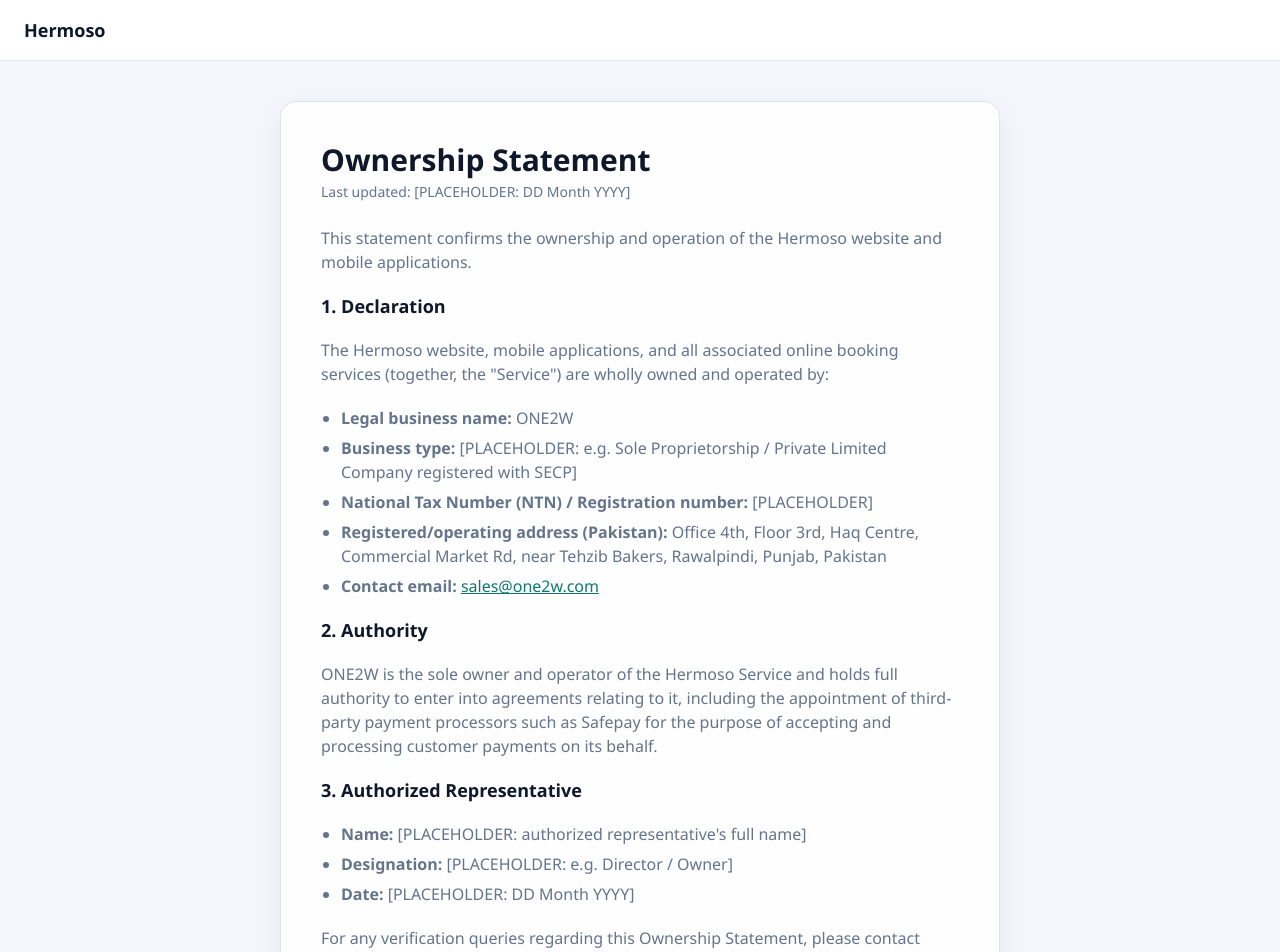
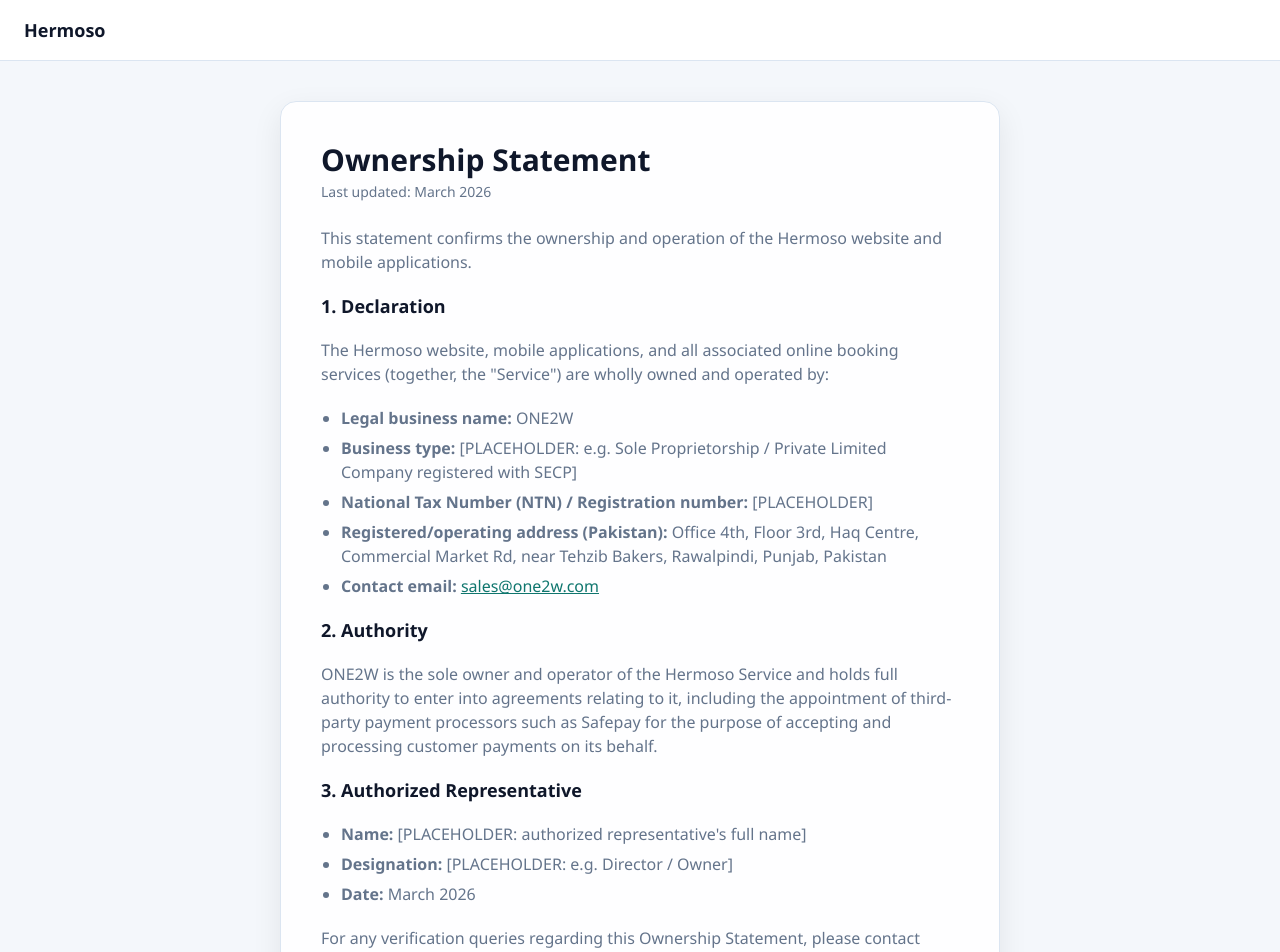
Before and after one commit to shahroozdev/Hermoso, a React (Vite) app in the folder client/: page /ownership-statement in a window 1280 px wide. Shown: the top 952 px of the page. Built offline with nearby package versions, Linux system fonts and the light colour scheme; no server answers.

Commit message:
fix: update placeholder dates to March 2026 in legal pages

```diff
--- a/client/src/pages/legal/OwnershipStatementPage.tsx
+++ b/client/src/pages/legal/OwnershipStatementPage.tsx
@@ -1,7 +1,7 @@
 import LegalPageShell from './LegalPageShell';
 
 const OwnershipStatementPage = () => (
-  <LegalPageShell title="Ownership Statement" lastUpdated="[PLACEHOLDER: DD Month YYYY]">
+  <LegalPageShell title="Ownership Statement" lastUpdated="March 2026">
     <p>This statement confirms the ownership and operation of the Hermoso website and mobile applications.</p>
 
     <h2>1. Declaration</h2>
@@ -29,7 +29,7 @@
     <ul>
       <li><strong>Name:</strong> [PLACEHOLDER: authorized representative's full name]</li>
       <li><strong>Designation:</strong> [PLACEHOLDER: e.g. Director / Owner]</li>
-      <li><strong>Date:</strong> [PLACEHOLDER: DD Month YYYY]</li>
+      <li><strong>Date:</strong> March 2026</li>
     </ul>
 
     <p>
--- a/client/src/pages/legal/PrivacyPolicyPage.tsx
+++ b/client/src/pages/legal/PrivacyPolicyPage.tsx
@@ -1,7 +1,7 @@
 import LegalPageShell from './LegalPageShell';
 
 const PrivacyPolicyPage = () => (
-  <LegalPageShell title="Privacy Policy" lastUpdated="[PLACEHOLDER: DD Month YYYY]">
+  <LegalPageShell title="Privacy Policy" lastUpdated="March 2026">
     <p>
       Hermoso ("Hermoso", "we", "us", or "our") is owned and operated by ONE2W, with its Pakistan
       office at Office 4th, Floor 3rd, Haq Centre, Commercial Market Rd, near Tehzib Bakers,
--- a/client/src/pages/legal/RefundPolicyPage.tsx
+++ b/client/src/pages/legal/RefundPolicyPage.tsx
@@ -1,7 +1,7 @@
 import LegalPageShell from './LegalPageShell';
 
 const RefundPolicyPage = () => (
-  <LegalPageShell title="Cancellation & Refund Policy" lastUpdated="[PLACEHOLDER: DD Month YYYY]">
+  <LegalPageShell title="Cancellation & Refund Policy" lastUpdated="March 2026">
     <p>
       This Cancellation &amp; Refund Policy applies to salon service bookings made and paid for through the
       Hermoso website and mobile apps ("the Service"), operated by ONE2W. Because Hermoso facilitates bookings
--- a/client/src/pages/legal/TermsAndConditionsPage.tsx
+++ b/client/src/pages/legal/TermsAndConditionsPage.tsx
@@ -1,7 +1,7 @@
 import LegalPageShell from './LegalPageShell';
 
 const TermsAndConditionsPage = () => (
-  <LegalPageShell title="Terms and Conditions" lastUpdated="[PLACEHOLDER: DD Month YYYY]">
+  <LegalPageShell title="Terms and Conditions" lastUpdated="March 2026">
     <p>
       These Terms and Conditions ("Terms") govern your access to and use of the Hermoso website and mobile
       applications (the "Service"), owned and operated by ONE2W, Office 4th, Floor 3rd, Haq Centre, Commercial
```
